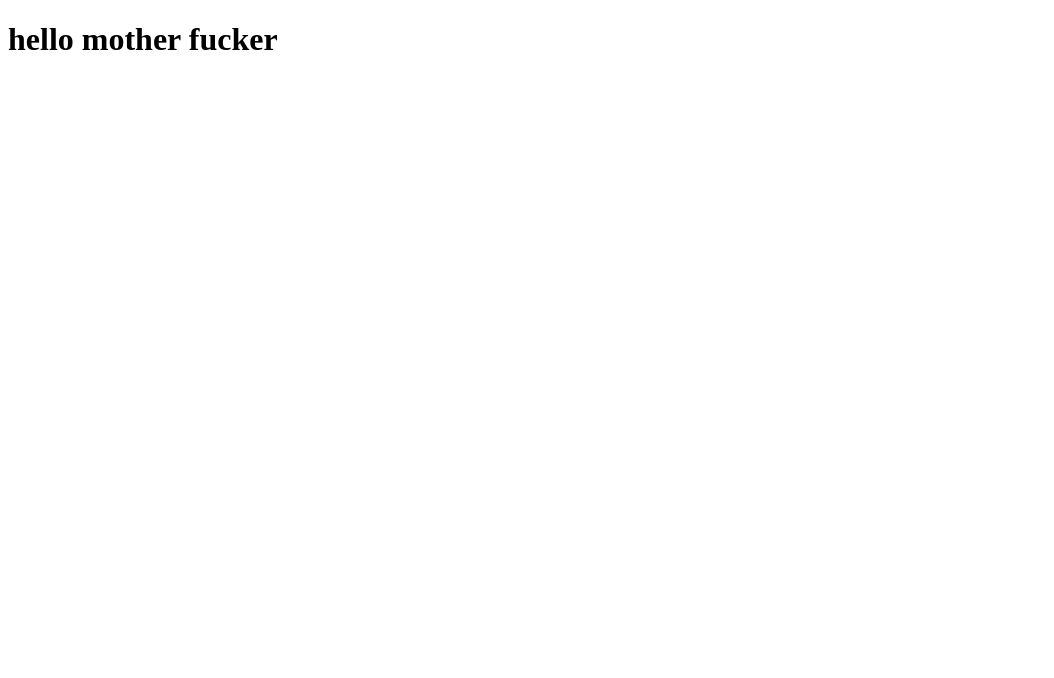
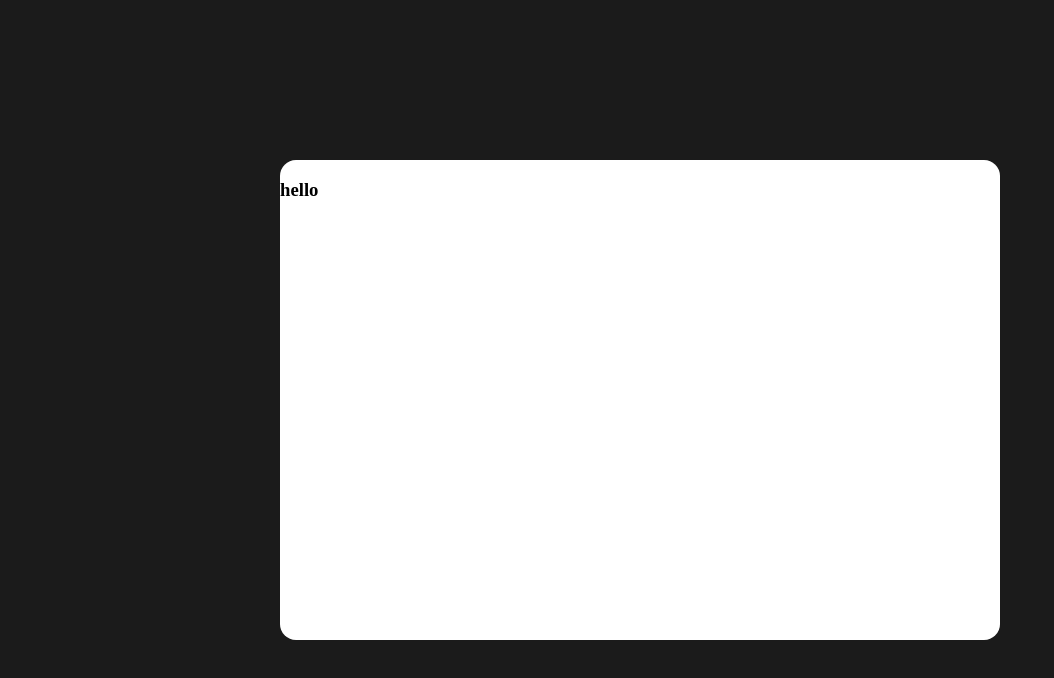
Before and after one commit to atiladefreitas/Space-Distance-Calculator, a React (Vite) app: page / in a window 1280 px wide. Shown: the top 678 px of the page, without its empty margins (0-1054 px from the left). Built offline with nearby package versions, Linux system fonts and the light colour scheme.

Commit message:
created card container that will contain space ship & travel informations

```diff
--- a/index.html
+++ b/index.html
@@ -4,6 +4,12 @@
     <meta charset="UTF-8" />
     <link rel="icon" type="image/svg+xml" href="/vite.svg" />
     <meta name="viewport" content="width=device-width, initial-scale=1.0" />
+    <style>
+      body {
+        margin: 0;
+        padding: 0;
+      }
+    </style>
     <title>Vite + React + TS</title>
   </head>
   <body>
--- a/src/App.tsx
+++ b/src/App.tsx
@@ -1,12 +1,13 @@
 import { useState } from 'react'
+import { Home } from './pages/home'
 
 function App() {
   const [count, setCount] = useState(0)
 
   return (
-    <div>
-      <h1>hello mother fucker</h1>
-    </div>
+  <>
+      <Home />
+  </>
   )
 }
 
--- /dev/null
+++ b/src/pages/home/components/CardContainer/index.tsx
@@ -0,0 +1,12 @@
+import React from "react";
+import { Container } from "./styles";
+
+function CardContainer():JSX.Element {
+ return (
+  <Container>
+    <h1>hello</h1>
+  </Container>
+ )
+}
+
+export { CardContainer }
--- /dev/null
+++ b/src/pages/home/components/CardContainer/styles.ts
@@ -0,0 +1,9 @@
+import styled from "styled-components";
+
+export const Container = styled.section`
+  width: 45rem;
+  height: 30rem;
+  border-radius: 16px;
+  background-color: white;
+
+`
--- a/src/pages/home/index.tsx
+++ b/src/pages/home/index.tsx
@@ -1,10 +1,11 @@
 import React from "react";
+import { CardContainer } from "./components/CardContainer";
 import { Container } from "./styles";
 
 function Home():JSX.Element {
  return (
   <Container>
-    <h1>hello</h1>
+    <CardContainer />
   </Container>
  )
 }
--- a/src/pages/home/styles.ts
+++ b/src/pages/home/styles.ts
@@ -3,5 +3,8 @@ import styled from "styled-components";
 export const Container = styled.section`
   width: 100%;
   height: 100vh;
-  background-color: grey;
+  background-color: #1b1b1b;
+  display: flex;
+  align-items: center;
+  justify-content: center;
 `
```
